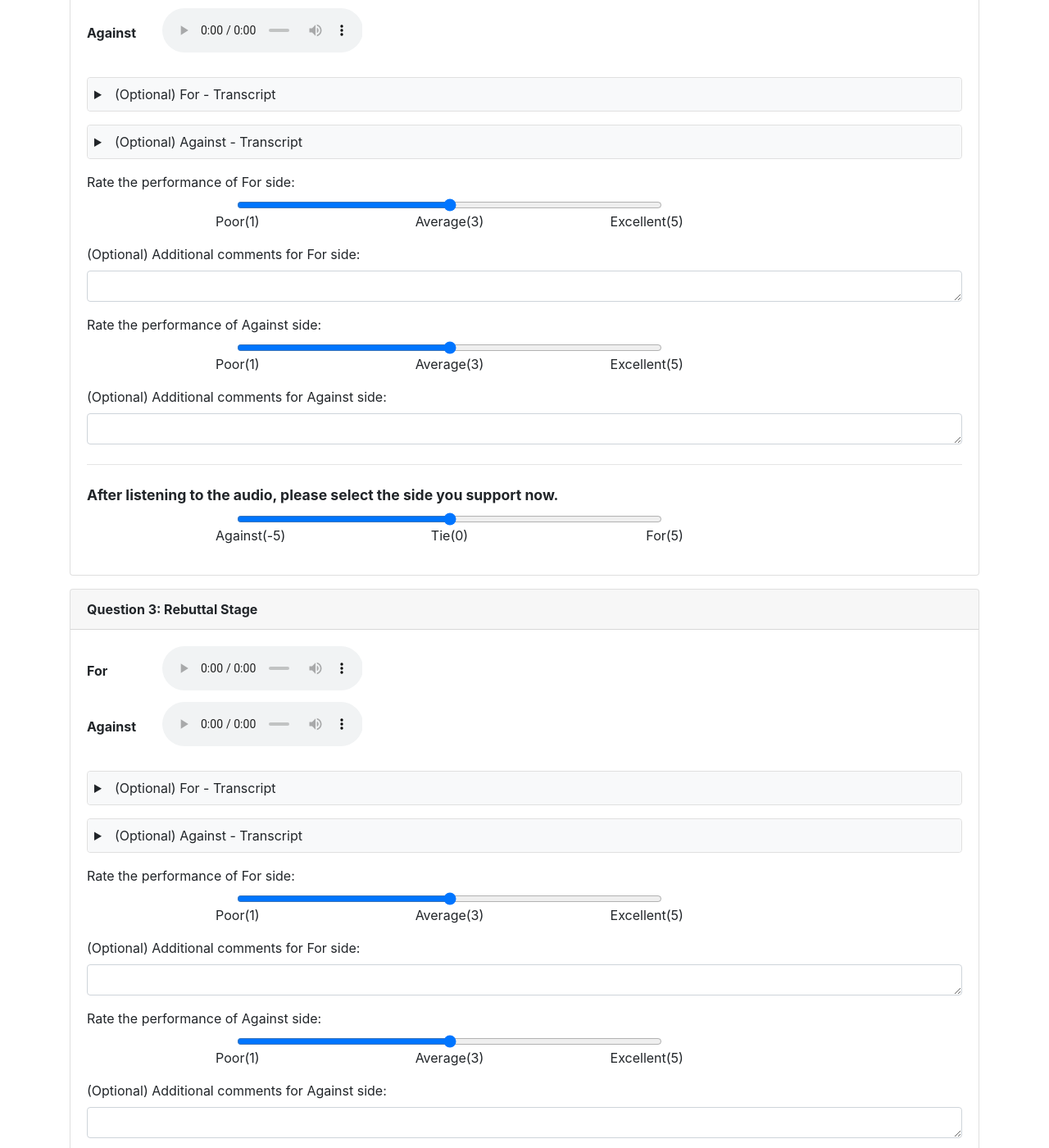
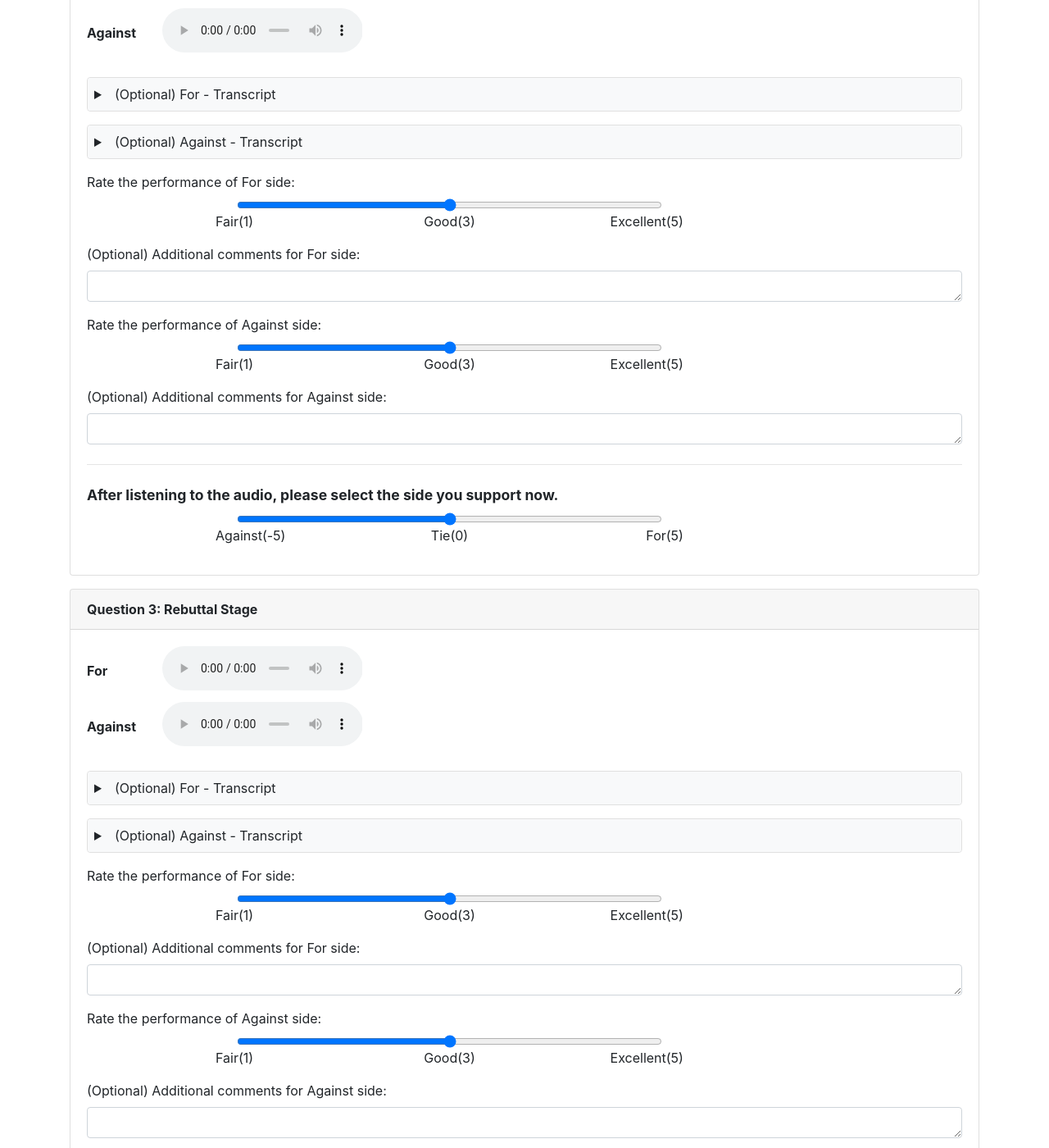
Before and after one commit to dqwang122/debate-evaluation, a Jekyll site: the page forms/1020/pair/1_3.html, which Jekyll copies as it is, in a window 1280 px wide and 1400 px high, scrolled down 1301 px. Shown: the whole window at 82% size. Built offline with Jekyll 4.4.1, drawn with Linux system fonts in a browser that asks for light colours; some of the changed text lies outside the part shown.

Commit message:
update scalar

```diff
--- a/forms/1020/pair/1_3.html
+++ b/forms/1020/pair/1_3.html
@@ -172,8 +172,8 @@
                                 <div class="col-12 col-md-8 col-lg-6 offset-md-1 offset-lg-2">
                                     <input type="range" class="form-control-range w-80" id="q2_1" name="q2_1" min="1" max="5" value="3" step="1" required>
                                     <div class="d-flex justify-content-between position-relative" style="width: 110%; margin-left: -5%;">
-                                        <span style="width: 33%; text-align: left;">Poor(1)</span>
-                                        <span style="width: 34%; text-align: center;">Average(3)</span>
+                                        <span style="width: 33%; text-align: left;">Fair(1)</span>
+                                        <span style="width: 34%; text-align: center;">Good(3)</span>
                                         <span style="width: 33%; text-align: right;">Excellent(5)</span>
                                     </div>
                                 </div>
@@ -200,8 +200,8 @@
                                 <div class="col-12 col-md-8 col-lg-6 offset-md-1 offset-lg-2">
                                     <input type="range" class="form-control-range w-80" id="q2_2" name="q2_2" min="1" max="5" value="3" step="1" required>
                                     <div class="d-flex justify-content-between position-relative" style="width: 110%; margin-left: -5%;">
-                                        <span style="width: 33%; text-align: left;">Poor(1)</span>
-                                        <span style="width: 34%; text-align: center;">Average(3)</span>
+                                        <span style="width: 33%; text-align: left;">Fair(1)</span>
+                                        <span style="width: 34%; text-align: center;">Good(3)</span>
                                         <span style="width: 33%; text-align: right;">Excellent(5)</span>
                                     </div>
                                 </div>
@@ -318,8 +318,8 @@
                                 <div class="col-12 col-md-8 col-lg-6 offset-md-1 offset-lg-2">
                                     <input type="range" class="form-control-range w-80" id="q3_1" name="q3_1" min="1" max="5" value="3" step="1" required>
                                     <div class="d-flex justify-content-between position-relative" style="width: 110%; margin-left: -5%;">
-                                        <span style="width: 33%; text-align: left;">Poor(1)</span>
-                                        <span style="width: 34%; text-align: center;">Average(3)</span>
+                                        <span style="width: 33%; text-align: left;">Fair(1)</span>
+                                        <span style="width: 34%; text-align: center;">Good(3)</span>
                                         <span style="width: 33%; text-align: right;">Excellent(5)</span>
                                     </div>
                                 </div>
@@ -346,8 +346,8 @@
                                 <div class="col-12 col-md-8 col-lg-6 offset-md-1 offset-lg-2">
                                     <input type="range" class="form-control-range w-80" id="q3_2" name="q3_2" min="1" max="5" value="3" step="1" required>
                                     <div class="d-flex justify-content-between position-relative" style="width: 110%; margin-left: -5%;">
-                                        <span style="width: 33%; text-align: left;">Poor(1)</span>
-                                        <span style="width: 34%; text-align: center;">Average(3)</span>
+                                        <span style="width: 33%; text-align: left;">Fair(1)</span>
+                                        <span style="width: 34%; text-align: center;">Good(3)</span>
                                         <span style="width: 33%; text-align: right;">Excellent(5)</span>
                                     </div>
                                 </div>
@@ -464,8 +464,8 @@
                                 <div class="col-12 col-md-8 col-lg-6 offset-md-1 offset-lg-2">
                                     <input type="range" class="form-control-range w-80" id="q4_1" name="q4_1" min="1" max="5" value="3" step="1" required>
                                     <div class="d-flex justify-content-between position-relative" style="width: 110%; margin-left: -5%;">
-                                        <span style="width: 33%; text-align: left;">Poor(1)</span>
-                                        <span style="width: 34%; text-align: center;">Average(3)</span>
+                                        <span style="width: 33%; text-align: left;">Fair(1)</span>
+                                        <span style="width: 34%; text-align: center;">Good(3)</span>
                                         <span style="width: 33%; text-align: right;">Excellent(5)</span>
                                     </div>
                                 </div>
@@ -492,8 +492,8 @@
                                 <div class="col-12 col-md-8 col-lg-6 offset-md-1 offset-lg-2">
                                     <input type="range" class="form-control-range w-80" id="q4_2" name="q4_2" min="1" max="5" value="3" step="1" required>
                                     <div class="d-flex justify-content-between position-relative" style="width: 110%; margin-left: -5%;">
-                                        <span style="width: 33%; text-align: left;">Poor(1)</span>
-                                        <span style="width: 34%; text-align: center;">Average(3)</span>
+                                        <span style="width: 33%; text-align: left;">Fair(1)</span>
+                                        <span style="width: 34%; text-align: center;">Good(3)</span>
                                         <span style="width: 33%; text-align: right;">Excellent(5)</span>
                                     </div>
                                 </div>
```
Also changed, not shown: forms/1020/pair/1_1.html (+12 -12 lines), forms/1020/pair/1_2.html (+12 -12 lines), forms/1020/pair/3_1.html (+12 -12 lines), forms/1020/pair/3_2.html (+12 -12 lines), forms/1020/pair/3_3.html (+12 -12 lines), 1 other file.
